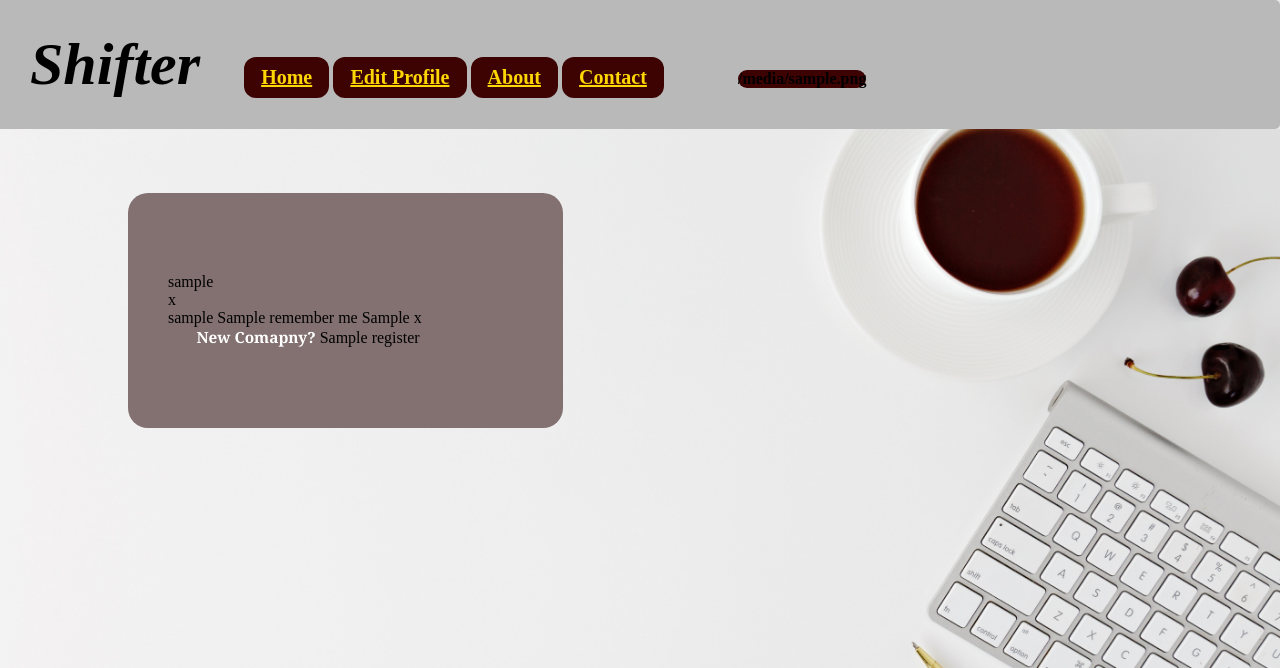
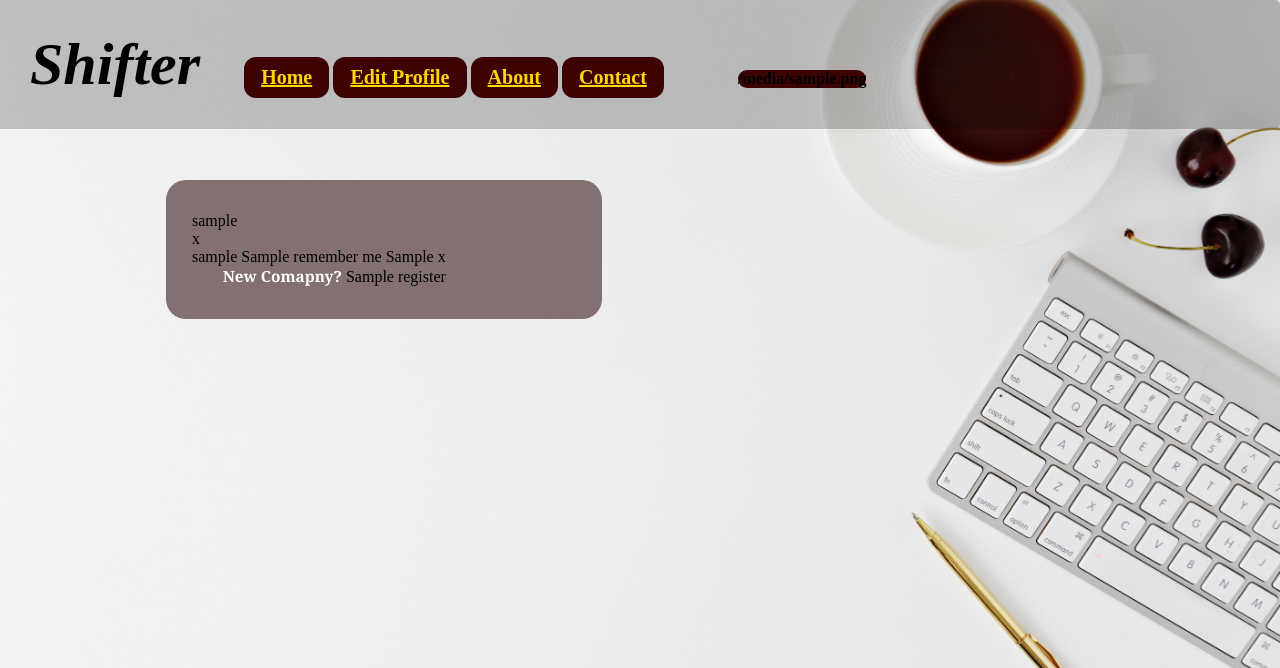
Before and after one commit to cindyxue/CMPE131_2019Fall_Team1, a Python web app: template Shifterapp/app/templates/login.html in a window 1280 px wide. Shown: the top 668 px of the page. Run offline with Jinja, Linux system fonts and the light colour scheme; the template is opened without the code that fills it: most values are stand-ins (such as "Sample title", 1, 10 or a date in 2020).

Commit message:
some small css changes

```diff
--- a/Shifterapp/app/static/login.css
+++ b/Shifterapp/app/static/login.css
@@ -1,33 +1,30 @@
-
 body {
     transition: 0.5s ease;
     background-image: url('login1.jpg');
-    background-size:100%;
-    background-color:rgba(83, 83, 83, 0.116);
+    background-size:cover;
     margin:0;
     background-repeat: no-repeat;
-    background-position: 0px 129px; /* This makes the image appear 50px from top */
 
 }
 div{
-    transition: all 0.5s ease-in;
+    transition: all 0.1s ease-in;
     background:rgb(131, 112, 112);
     border-radius: 20px;
-    margin-top:5%;
-    margin-left:10%;
-    margin-right:56%;
-    padding:80px 40px;
+    width :30vw;
+    height:10%;
+    padding:2.5% 2%;
+    margin-left:13%;
+    margin-top:4%;
 }
 
-input.username, input.password{
+.username, .password{
     text-align: center;
     font-family: Cambria, Cochin, Georgia, Times, 'Times New Roman', serif;
     font-size:2vw;
     border-radius: 15px;
-    padding:20px 1px 20px 1px;
-    margin-top:-10%;
+    padding:3% 1% 3% 1%;
     width:84%;
-    margin-bottom:10%;
+    margin-bottom:4%;
     margin-left:8%;
     margin-right:8%;
 
@@ -37,7 +34,7 @@ input.username, input.password{
     text-align: center;
     font-family: Cambria, Cochin, Georgia, Times, 'Times New Roman', serif;
     font-size:1.5vw;
-    padding:20px;
+    padding:4%;
     border-radius: 15px;
     width :54%;
     margin-left :23%;
@@ -51,12 +48,11 @@ input.username, input.password{
     text-align: center;
     font-family: Cambria, Cochin, Georgia, Times, 'Times New Roman', serif;
     font-size:2vw;
-    padding:20px;
+    padding:4%;
     border-radius: 15px;
     width :54%;
     margin-left :23%;
     margin-right:23%;
-    margin-top:-5%;
     color:gold;
     margin-bottom:5%;
 
--- a/Shifterapp/app/static/registration.css
+++ b/Shifterapp/app/static/registration.css
@@ -25,7 +25,7 @@ input[type=text], .confirmpassword {
     border-radius: 10px;
     width:35%;
     padding:10px 10px 10px 10px ;
-    margin-right:42%;
+    margin-right:40%;
 }
 
 
```
Also changed, not shown: Shifterapp/Shifter.db.
